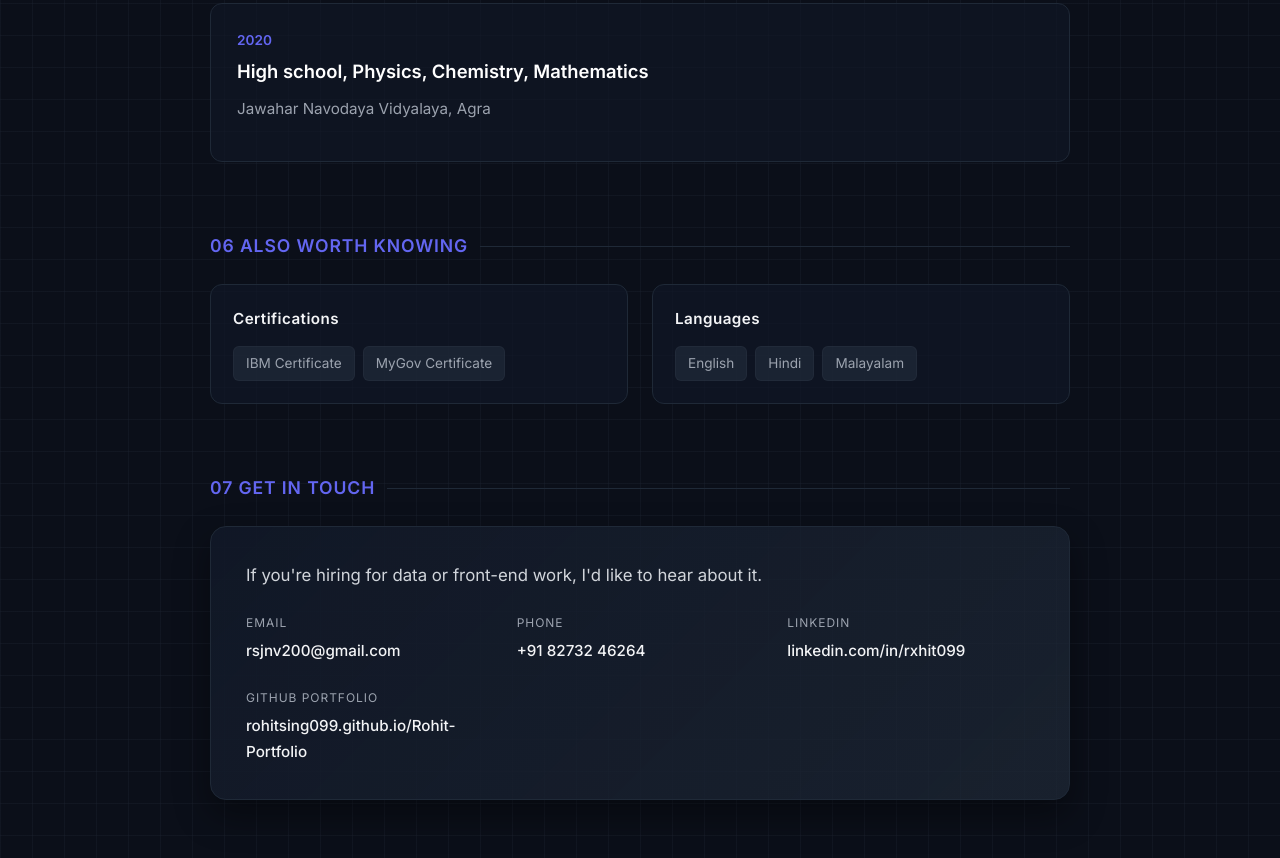
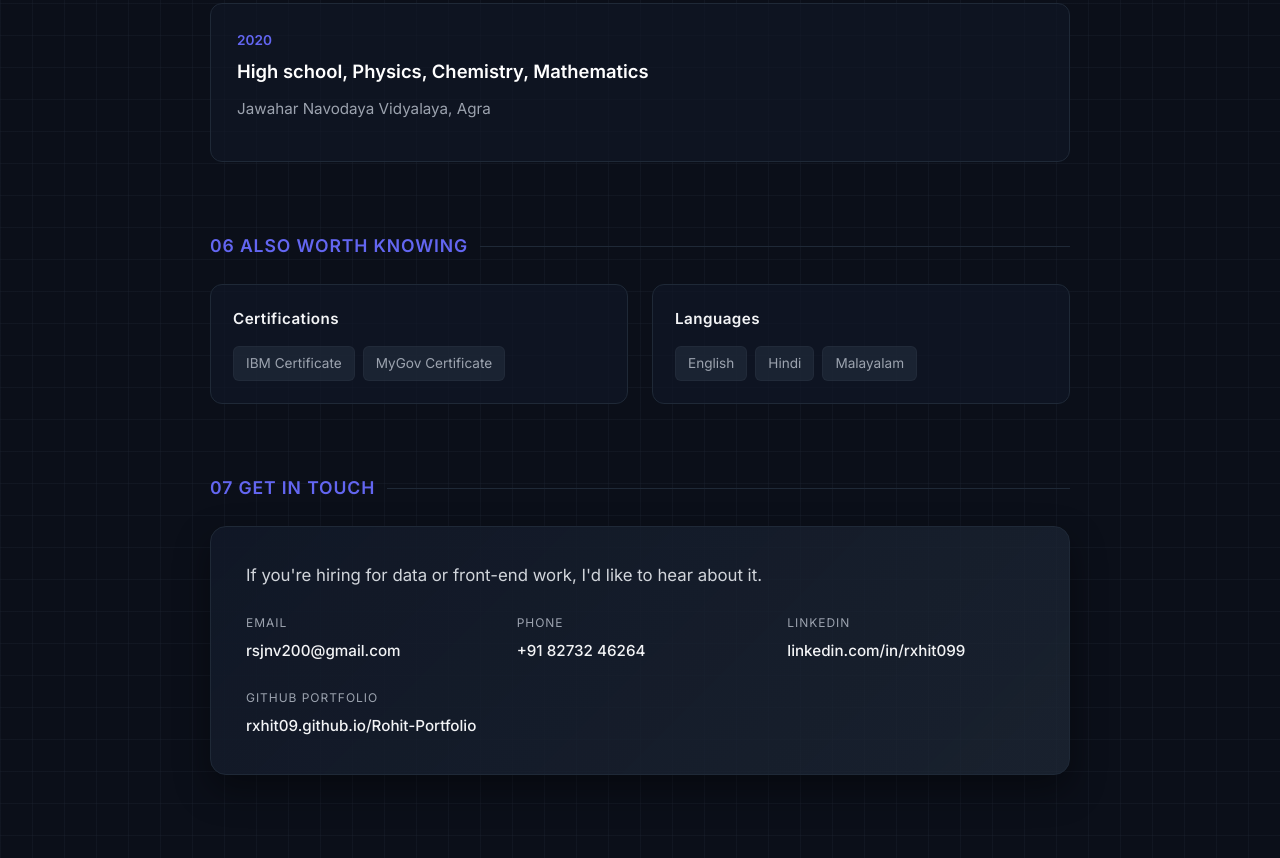
Before and after one commit to rxhit09/cv, a plain HTML site: page index.html in a window 1280 px wide. Shown: the part 3869-4727 px from the top of the page. Drawn offline with Linux system fonts and the light colour scheme.

Commit message:
Update index.html

```diff
--- a/index.html
+++ b/index.html
@@ -680,7 +680,7 @@
                     </div>
                     <div class="contact-item">
                         <label>GitHub portfolio</label>
-                        <a href="https://rohitsing099.github.io/Rohit-Portfolio" target="_blank">rohitsing099.github.io/Rohit-Portfolio</a>
+                        <a href="https://rxhit09.github.io/Rohit-Portfolio" target="_blank">rxhit09.github.io/Rohit-Portfolio</a>
                     </div>
                 </div>
             </div>
```
